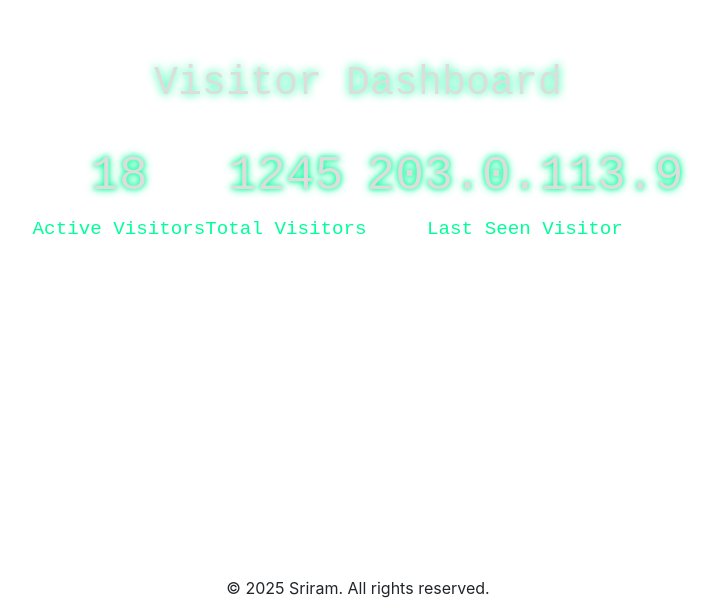
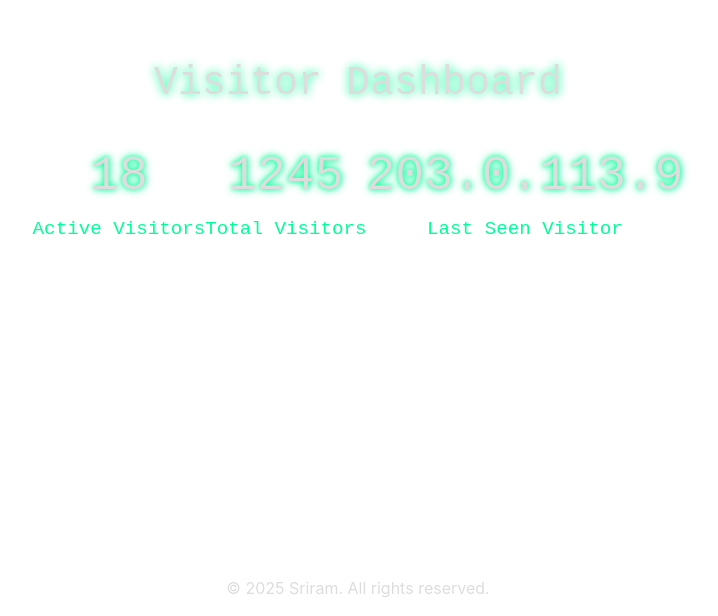
Before and after one commit to heyshreee/portfolio, a plain HTML site: page index.html in a window 1280 px wide. Shown: the part 4296-4912 px from the top of the page, without its empty margins (282-1000 px from the left). Drawn offline with nearby package versions, Linux system fonts and the light colour scheme; animation ran at ten frames a second.

Commit message:
css style

```diff
--- a/style.css
+++ b/style.css
@@ -388,3 +388,5 @@ body.loading nav {
 .card{
   background-color: #1a1a1a;
 }
+
+footer{  color: #ddd;}
```
